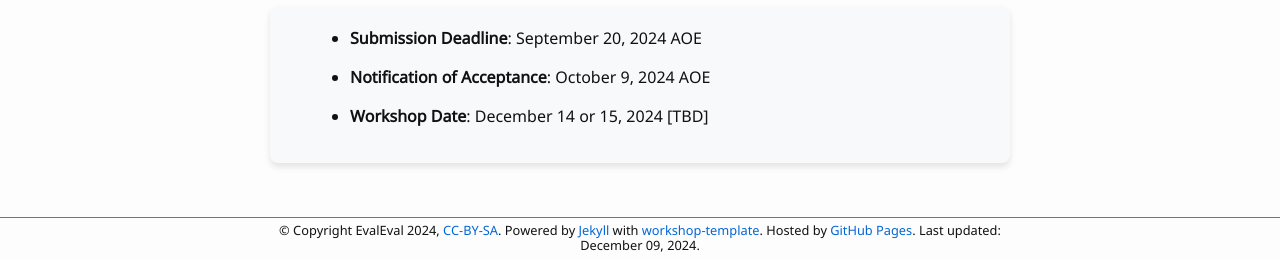
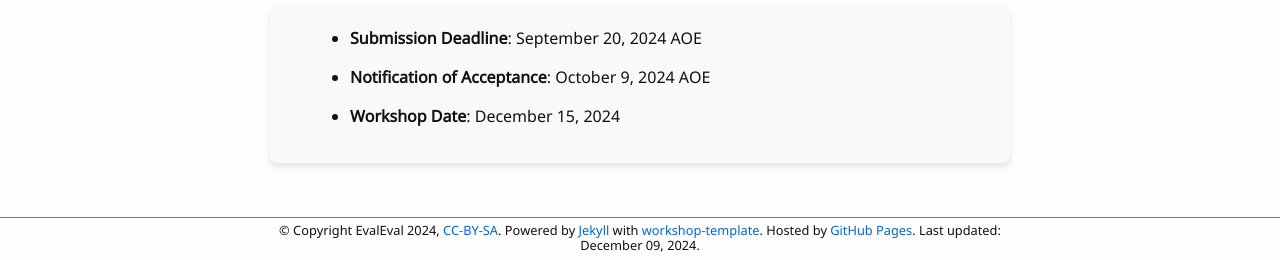
Before and after one commit to aaai-fidu-lab/aaai-fidu-lab.github.io, a Jekyll site: the page built from call-for-papers.md, in a window 1280 px wide. Shown: the part 1674-1934 px from the top of the page. Built offline with Jekyll 4.4.1, drawn with Linux system fonts in a browser that asks for light colours; our own code applies the rules of GitHub Pages for plain Markdown files.

Commit message:
Update call-for-papers.md

```diff
--- a/call-for-papers.md
+++ b/call-for-papers.md
@@ -92,5 +92,5 @@ We welcome submissions addressing, but not limited to, the following themes:
 <div class="container" markdown="1">
 - **Submission Deadline**: September 20, 2024 AOE
 - **Notification of Acceptance**: October 9, 2024 AOE
-- **Workshop Date**: December 14 or 15, 2024 [TBD]
+- **Workshop Date**: December 15, 2024
 </div>
```
